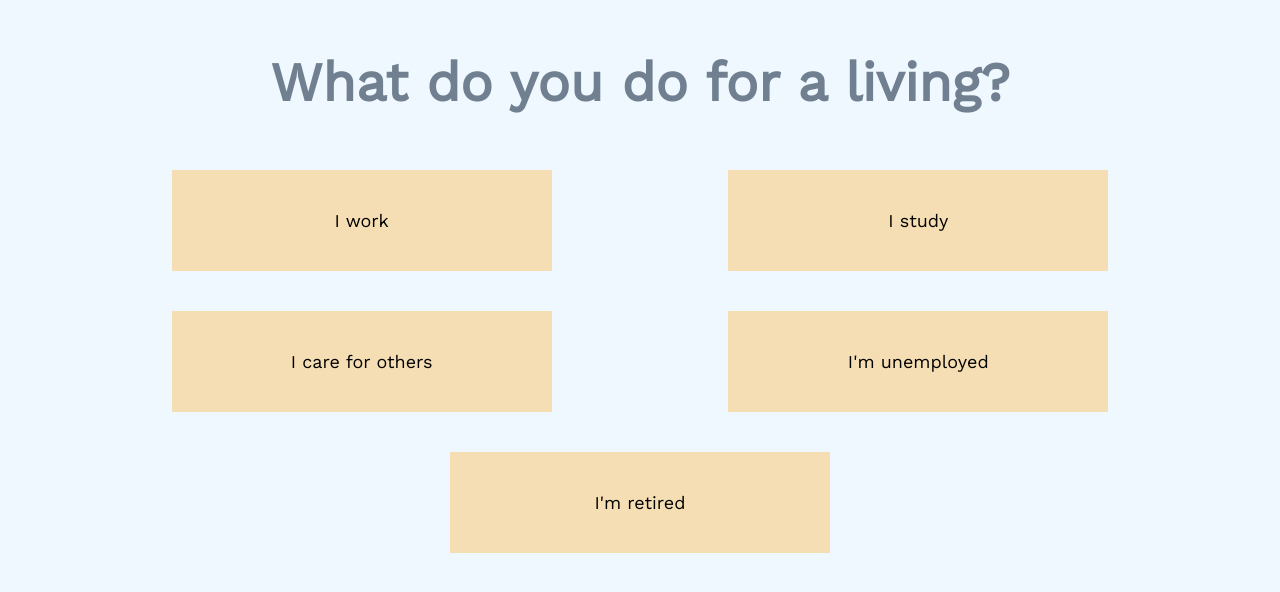
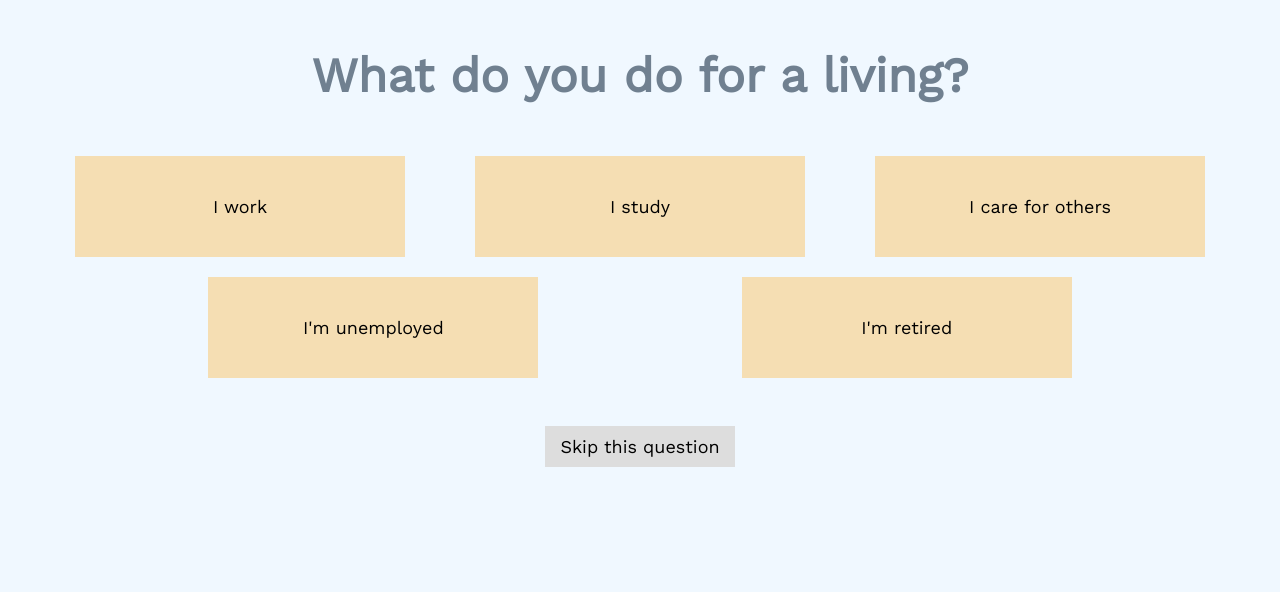
Before and after one commit to ivvvve/personal-manifesto, a React (Create React App) app: page / in a window 1280 px wide. Both pictures are taken after a click on the element "Continue ↷". Shown: the top 592 px of the page. Built offline with nearby package versions, Linux system fonts and the light colour scheme.

Commit message:
Skip and All of the above buttons

```diff
--- a/data.js
+++ b/data.js
@@ -70,6 +70,7 @@ module.exports = [
   },
   {
     name: "What is your biggest immediate concern?",
+    all: true,
     options: [
       {
         text: "My job",
--- a/src/App.css
+++ b/src/App.css
@@ -41,10 +41,16 @@ h1, h2, h3, p {
 }
 
 h1 {
-  grid-column: 1/5;
   text-align: center;
-  font-size: 3em
+  font-size: 8vw
 }
+
+@media screen and (min-width: 600px) {
+  h1 {
+    font-size: 3rem;
+  }
+}
+
 
 h2 {
   font-size: 2em;
@@ -57,7 +63,6 @@ h3 {
 ul {
   list-style: none;
   padding: 0px;
-  grid-column: 1/5;
   display: flex;
   flex-flow: row wrap;
   justify-content: space-evenly;
@@ -66,14 +71,33 @@ ul {
 li {
   flex: 0 1 300px;
   text-align: center;
-  padding: 40px;
-  margin: 20px;
+  padding: 40px 15px;
+  margin: 20px 10px 0;
   font-family: 'Work Sans', sans-serif;
   background: wheat;
   cursor: pointer;
 }
 
-li p:hover, .policyHeader:hover, li a:hover, .btn:hover {
+li.all {
+  margin-top: 30px;
+}
+
+li.skipPolicy {
+  align-self: flex-end;
+  background: #ddd;
+  padding: 10px 15px;
+  flex: 0 1 auto;
+  margin-top: 30px;
+}
+
+@media screen and (max-width: 600px) {
+  li {
+    padding: 20px 10px;
+    margin: 15px 10px 0;
+  }
+}
+
+li:hover, .policyHeader:hover, li a:hover, .btn:hover {
   opacity: 0.9;
 }
 
@@ -135,7 +159,7 @@ li a {
   display: flex;
   flex-direction: row;
   align-items: center;
-  margin-bottom: 30px;
+  padding-bottom: 30px;
 }
 
 #myManifesto p {
--- a/src/App.js
+++ b/src/App.js
@@ -40,10 +40,14 @@ class App extends Component {
   addChoice(event, answer, selection, question) {
     event.stopPropagation();
     if (answer) {
-      this.state.choices.push(answer);
+      if (Array.isArray(answer)) {
+        this.state.choices.push(...answer);
+      } else {
+        this.state.choices.push(answer);
+      }
     }
+    window.ga('send', 'event', 'Question', question, selection);
     this.posUp();
-    window.ga('send', 'event', 'Question', question, selection);
   }
 
   render() {
--- a/src/Policy.js
+++ b/src/Policy.js
@@ -35,11 +35,19 @@ class Policy extends Component {
                     <Postcode inc={this.props.inc} options={this.state.policy.options} />
                 }
                 <ul id="compareDiv">
-                    { this.state.policy.options.map((c, key) =>
+                    {this.state.policy.options.map((c, key) =>
                         <li key={key} onClick={c.nest ? (e) => {this.goNest(e, c.nest)} : (e) => this.props.inc(e, c.answer, c.text, this.state.policy.name)}>
-                            <span onClick={c.nest ? (e) => {this.goNest(e, c.nest)} : (e) => this.props.inc(e, c.answer, c.text, this.state.policy.name)}>{c.text}</span>
+                            {c.text}
                         </li>
                     )}
+                </ul>
+                {this.state.policy.all &&
+                    <ul>
+                        <li className="all" onClick={(e) => this.props.inc(e, this.state.policy.options.map(c => c.answer), 'all', this.state.policy.name)}>All of the above</li>
+                    </ul>
+                }
+                <ul>
+                    <li className="skipPolicy" onClick={(e) => this.props.inc(e, null, 'Skip', this.state.policy.name)}>Skip this question</li>
                 </ul>
             </div>
         );
```
